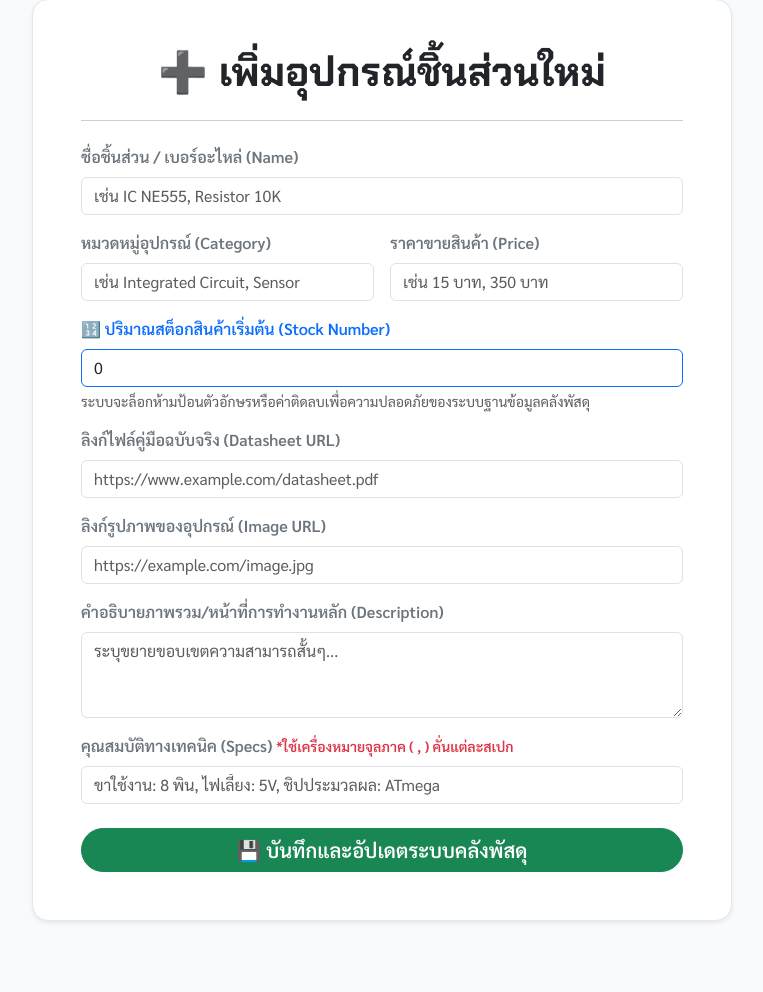
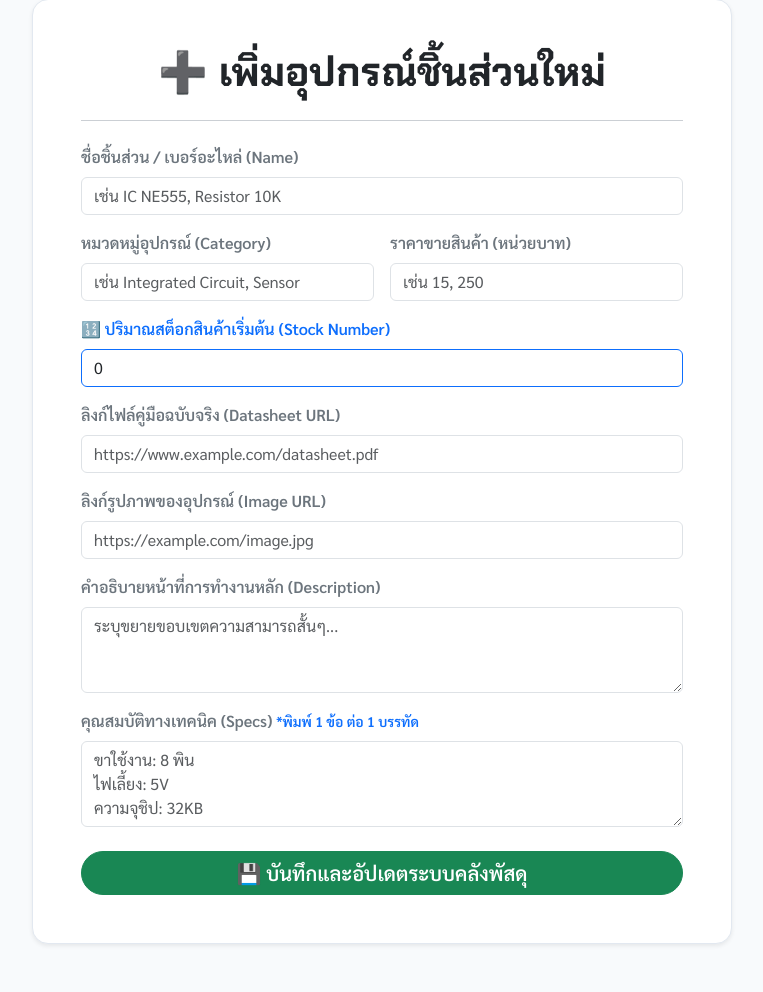
Before and after one commit to aerfst1712-debug/PyCharmMiscProject, a Flask app: page /add in a window 1280 px wide. Shown: the part 104-1096 px from the top of the page, without its empty margins (258-1021 px from the left). Before the commit the page ends 1026 px from the top, so only its background shows below. Run offline with Flask 3, Linux system fonts and the light colour scheme; the visitor is signed in with stand-in values (Sample User, id 1).

Commit message:
Update add.html

```diff
--- a/templates/add.html
+++ b/templates/add.html
@@ -16,7 +16,7 @@
 
     <div class="container my-5">
         <div class="mb-4">
-            <a href="/" class="btn btn-outline-secondary btn-sm rounded-pill">⬅ กลับหน้าหลัก</a>
+            <a href="/" class="btn btn-outline-secondary btn-sm rounded-pill text-decoration-none">⬅ กลับหน้าหลัก</a>
         </div>
 
         <div class="form-box p-4 p-md-5 shadow-sm">
@@ -35,15 +35,14 @@
                         <input type="text" name="category" class="form-control" placeholder="เช่น Integrated Circuit, Sensor" required>
                     </div>
                     <div class="col-md-6">
-                        <label class="form-label fw-bold text-secondary">ราคาขายสินค้า (Price)</label>
-                        <input type="text" name="price" class="form-control" placeholder="เช่น 15 บาท, 350 บาท" required>
+                        <label class="form-label fw-bold text-secondary">ราคาขายสินค้า (หน่วยบาท)</label>
+                        <input type="number" name="price" class="form-control" placeholder="เช่น 15, 250" min="0" required>
                     </div>
                 </div>
 
                 <div class="mb-3">
                     <label class="form-label fw-bold text-primary">🔢 ปริมาณสต็อกสินค้าเริ่มต้น (Stock Number)</label>
-                    <input type="number" name="stock" class="form-control border-primary" min="0" value="0" step="1" title="กรุณากรอกตัวเลขจำนวนเต็มบวกตั้งแต่ 0 ขึ้นไปเท่านั้น" required>
-                    <div class="form-text text-muted">ระบบจะล็อกห้ามป้อนตัวอักษรหรือค่าติดลบเพื่อความปลอดภัยของระบบฐานข้อมูลคลังพัสดุ</div>
+                    <input type="number" name="stock" class="form-control border-primary" min="0" value="0" step="1" required>
                 </div>
 
                 <div class="mb-3">
@@ -57,13 +56,13 @@
                 </div>
 
                 <div class="mb-3">
-                    <label class="form-label fw-bold text-secondary">คำอธิบายภาพรวม/หน้าที่การทำงานหลัก (Description)</label>
+                    <label class="form-label fw-bold text-secondary">คำอธิบายหน้าที่การทำงานหลัก (Description)</label>
                     <textarea name="description" class="form-control" rows="3" placeholder="ระบุขยายขอบเขตความสามารถสั้นๆ..." required></textarea>
                 </div>
 
                 <div class="mb-4">
-                    <label class="form-label fw-bold text-secondary">คุณสมบัติทางเทคนิค (Specs) <small class="text-danger">*ใช้เครื่องหมายจุลภาค ( , ) คั่นแต่ละสเปก</small></label>
-                    <input type="text" name="specs" class="form-control" placeholder="ขาใช้งาน: 8 พิน, ไฟเลี้ยง: 5V, ชิปประมวลผล: ATmega" required>
+                    <label class="form-label fw-bold text-secondary">คุณสมบัติทางเทคนิค (Specs) <small class="text-primary">*พิมพ์ 1 ข้อ ต่อ 1 บรรทัด</small></label>
+                    <textarea name="specs" class="form-control" rows="3" placeholder="ขาใช้งาน: 8 พิน&#10;ไฟเลี้ยง: 5V&#10;ความจุชิป: 32KB" required></textarea>
                 </div>
 
                 <button type="submit" class="btn btn-success w-100 py-2.5 rounded-pill fw-bold fs-5">💾 บันทึกและอัปเดตระบบคลังพัสดุ</button>
```
